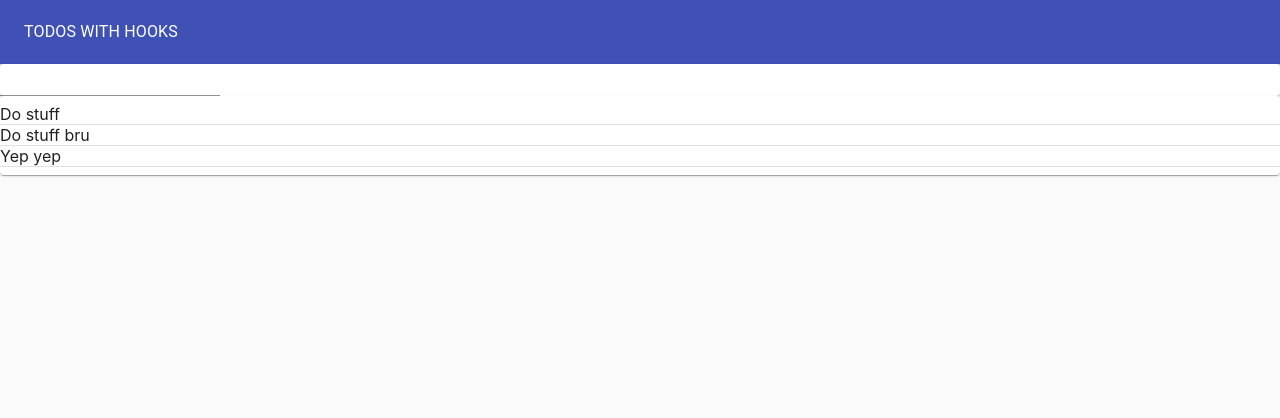
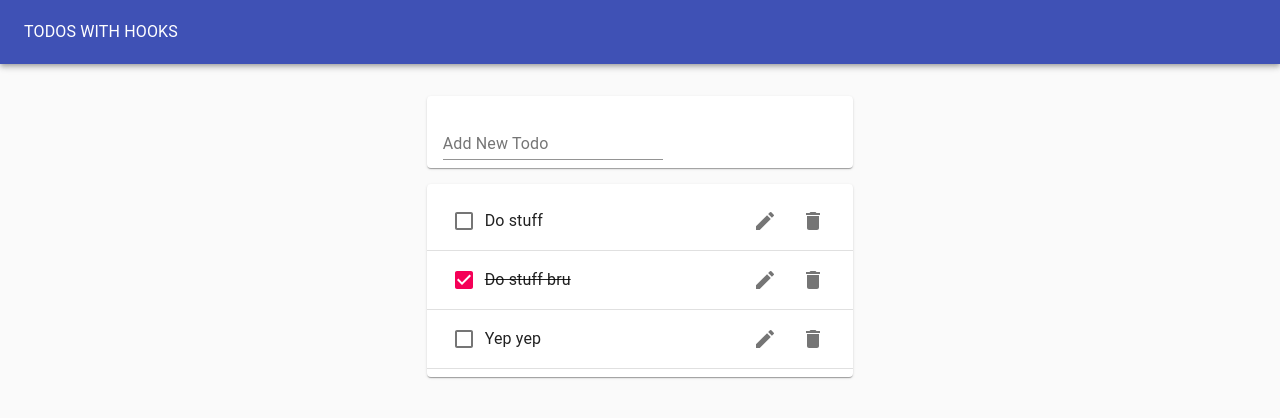
Before and after one commit to nachoiacovino/react-hooks-todo-app, a React (Create React App) app: page / in a window 1280 px wide. Shown: the top 418 px of the page. Built offline with nearby package versions, Linux system fonts and the light colour scheme; the HTML template or start-up script is replaced by a standard one.

Commit message:
Add individual Todo and refactor imports

```diff
--- /dev/null
+++ b/config-overrides.js
@@ -0,0 +1,5 @@
+const { useBabelRc, override } = require('customize-cra')
+
+  module.exports = override(
+    useBabelRc()
+  );
--- /dev/null
+++ b/src/Todo.js
@@ -0,0 +1,22 @@
+import React from 'react'
+import { ListItem, ListItemText, ListItemSecondaryAction, Checkbox, IconButton } from '@material-ui/core'
+import { Delete, Edit } from '@material-ui/icons'
+
+export default function Todo({ task, completed }) {
+    return (
+        <ListItem>
+            <Checkbox checked={completed} tabIndex={-1} />
+            <ListItemText style={{ textDecoration: completed ? "line-through" : "none" }}>
+                {task}
+            </ListItemText>
+            <ListItemSecondaryAction>
+                <IconButton aria-label="Edit">
+                    <Edit />
+                </IconButton>
+                <IconButton aria-label="Delete">
+                    <Delete />
+                </IconButton>
+            </ListItemSecondaryAction>
+        </ListItem>
+    )
+}
--- a/src/TodoApp.js
+++ b/src/TodoApp.js
@@ -1,11 +1,8 @@
 import React, { useState, useEffect } from 'react'
 import TodoList from './TodoList'
 import TodoForm from './TodoForm'
-import Typography from '@material-ui/core/Typography'
-import Paper from '@material-ui/core/Paper'
-import AppBar from '@material-ui/core/AppBar'
-import Toolbar from '@material-ui/core/Toolbar'
-import Grid from '@material-ui/core/Grid'
+import { Typography, Paper, AppBar, Toolbar, Grid } from '@material-ui/core'
+
 // import useTodoState from './hooks/useTodoState'
 
 export default function TodoApp() {
@@ -27,13 +24,17 @@ export default function TodoApp() {
             }}
             elevation={0}
         >
-            <AppBar color='primary' position='static' style={{ height: "64px" }}>
+            <AppBar color="primary" position="static" style={{ height: "64px" }}>
                 <Toolbar>
-                    <Typography color='inherit'>TODOS WITH HOOKS</Typography>
+                    <Typography color="inherit">TODOS WITH HOOKS</Typography>
                 </Toolbar>
             </AppBar>
-            <TodoForm addTodo={addTodo} />
-            <TodoList todos={todos} />
+            <Grid container justify="center" style={{ marginTop: "1rem" }}>
+                <Grid item xs={11} md={8} lg={4}>
+                    <TodoForm addTodo={addTodo} />
+                    <TodoList todos={todos} />
+                </Grid>
+            </Grid>
 
         </Paper>
     )
--- a/src/TodoForm.js
+++ b/src/TodoForm.js
@@ -1,6 +1,5 @@
 import React from 'react'
-import Paper from '@material-ui/core/Paper'
-import TextField from '@material-ui/core/TextField'
+import { Paper, TextField } from '@material-ui/core'
 import useInputState from './hooks/useInputState'
 
 export default function TodoForm({ addTodo }) {
@@ -13,9 +12,9 @@ export default function TodoForm({ addTodo }) {
     }
 
     return (
-        <Paper>
+        <Paper style={{ margin: "1rem 0", padding: "0 1rem" }}>
             <form onSubmit={handleSubmit}>
-                <TextField value={value} onChange={handleChange} />
+                <TextField value={value} onChange={handleChange} margin="normal" label="Add New Todo" fullwidth />
             </form>
         </Paper>
     )
--- a/src/TodoList.js
+++ b/src/TodoList.js
@@ -1,7 +1,6 @@
 import React from 'react'
-import Paper from '@material-ui/core/Paper'
-import List from '@material-ui/core/List'
-import Divider from '@material-ui/core/Divider'
+import { Paper, List, Divider } from '@material-ui/core'
+import Todo from './Todo'
 
 export default function TodoList(props) {
     return (
@@ -9,7 +8,7 @@ export default function TodoList(props) {
             <List>
                 {props.todos.map(todo =>
                     <>
-                        <li>{todo.task}</li>
+                        <Todo key={todo.id} task={todo.task} completed={todo.completed} />
                         <Divider/>
                     </>
                 )}
```
Also changed, not shown: package.json (+6 -1 lines), .babelrc.js (added), 1 other file (tests, documents, lock files or other folders).
